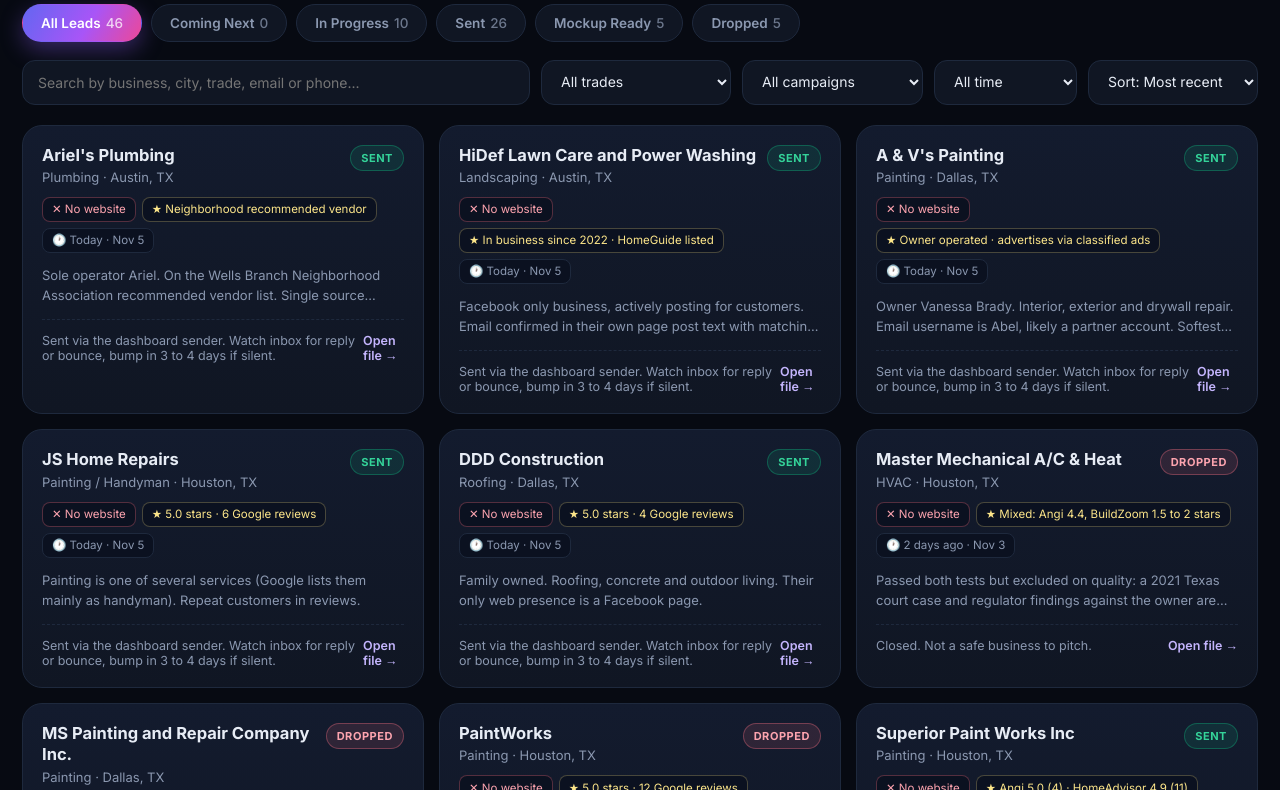
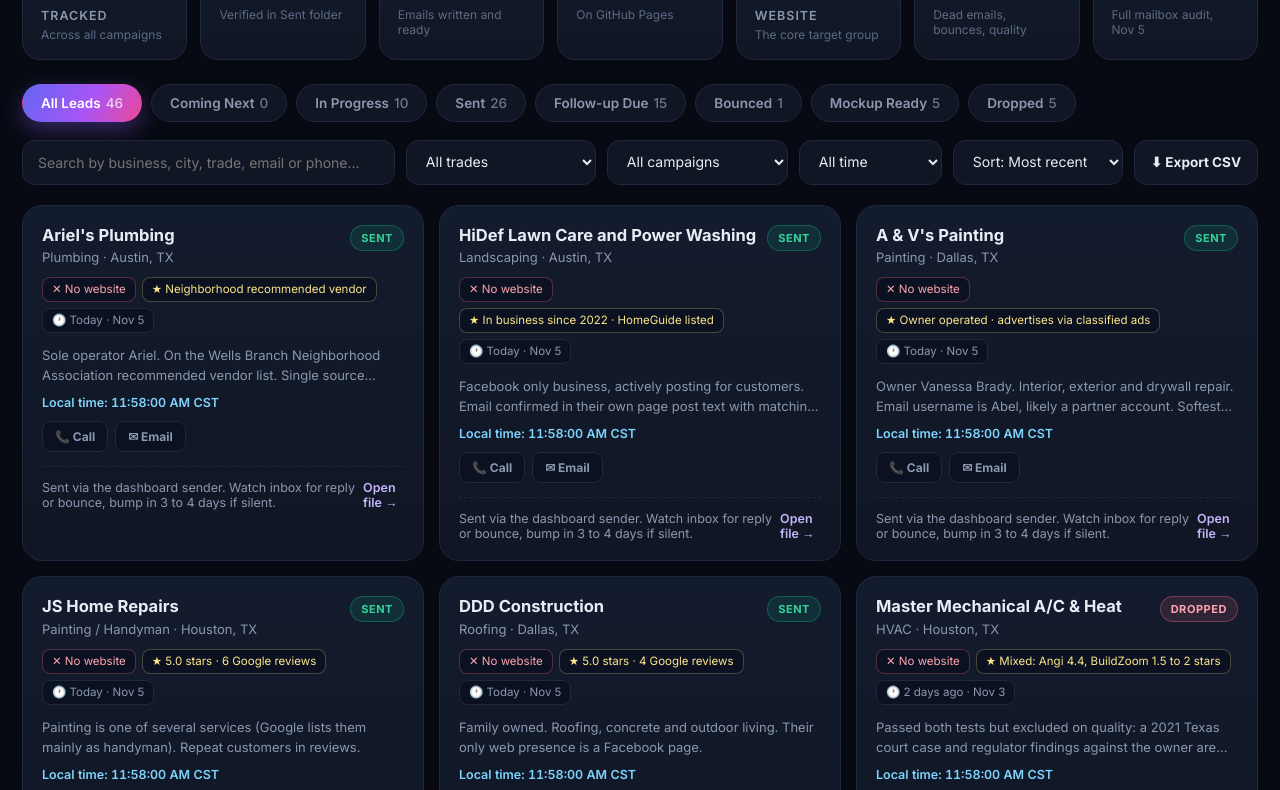
Before and after one commit to hassanzahhid00/business-mockups, a plain HTML site: page dashboard.html in a window 1280 px wide. Shown: the part 490-1280 px from the top of the page. Drawn offline with Linux system fonts and the light colour scheme.

Commit message:
Portal upgrade: per-lead local time, Bounced and Follow-up Due tabs, quick actions, CSV export, progress bar

```diff
--- a/dashboard.html
+++ b/dashboard.html
@@ -98,6 +98,16 @@ a.soc:hover{border-color:var(--vio)}
 .clk .tm2{font-family:Sora,sans-serif;font-size:16.5px;font-weight:700;font-variant-numeric:tabular-nums;margin-top:3px;white-space:nowrap}
 .clk .tm2 small{font-size:10px;color:var(--mut);font-weight:700}
 .clk .cy{font-size:11px;color:var(--mut2);margin-top:2px;white-space:nowrap;overflow:hidden;text-overflow:ellipsis}
+.progwrap{margin:0 0 20px;background:linear-gradient(180deg,var(--card2),var(--card));border:1px solid var(--line);border-radius:15px;padding:13px 16px}
+.progbar{height:9px;border-radius:99px;background:#0b1120;overflow:hidden}
+.progfill{height:100%;width:0;background:var(--grad);border-radius:99px;transition:width .8s ease}
+.proglab{font-size:12.5px;color:var(--mut);margin-top:8px}
+.ltime{font-size:12.5px;color:#7dd3fc;font-variant-numeric:tabular-nums;margin-top:10px;font-weight:600}
+.acts{display:flex;gap:7px;margin-top:11px;flex-wrap:wrap}
+.act{font-size:12px;font-weight:700;padding:7px 12px;border-radius:9px;background:#0b1120;border:1px solid var(--line);color:var(--mut);text-decoration:none;transition:.15s}
+.act:hover{color:var(--txt);border-color:var(--ind)}
+.csvbtn{background:var(--card);border:1px solid var(--line);color:var(--txt);border-radius:13px;padding:12px 16px;font-size:13.5px;font-weight:700;cursor:pointer;font-family:Inter,sans-serif}
+.csvbtn:hover{border-color:var(--ind)}
 footer{margin-top:44px;text-align:center;color:var(--mut2);font-size:12.5px;line-height:1.7}
 @media(max-width:560px){.sheet{padding:21px}.kv{grid-template-columns:1fr 1fr}}
 </style>
@@ -117,6 +127,8 @@ footer{margin-top:44px;text-align:center;color:var(--mut2);font-size:12.5px;line
 
   <section class="clockbar" id="clockbar"></section>
 
+  <div class="progwrap"><div class="progbar"><div class="progfill" id="progfill"></div></div><div class="proglab" id="proglab">Pipeline progress</div></div>
+
   <section class="stats" id="stats"></section>
 
   <nav class="tabs" id="tabs"></nav>
@@ -127,6 +139,7 @@ footer{margin-top:44px;text-align:center;color:var(--mut2);font-size:12.5px;line
     <select id="campSel"><option value="">All campaigns</option></select>
     <select id="recSel"><option value="">All time</option><option value="1">Last 24 hours</option><option value="3">Last 3 days</option><option value="7">Last 7 days</option><option value="30">Last 30 days</option></select>
     <select id="sortSel"><option value="recent">Sort: Most recent</option><option value="oldest">Sort: Oldest first</option><option value="name">Sort: Name A to Z</option><option value="rating">Sort: Top rated</option></select>
+    <button class="csvbtn" id="csvBtn" type="button">⬇ Export CSV</button>
   </div>
 
   <main class="grid" id="grid"></main>
@@ -422,12 +435,22 @@ function relLabel(dt){
   return nice+', '+d.getFullYear();
 }
 function ratingNum(l){const m=(l.r||'').match(/(\d+(?:\.\d+)?)/);return m?parseFloat(m[1]):-1;}
+function tzOf(l){const m=(l.c||'').match(/,\s*([A-Z]{2})\b/);const st=m?m[1]:'TX';if(st==='CA')return 'America/Los_Angeles';if(st==='AZ')return 'America/Phoenix';if(st==='NY'||st==='FL'||st==='GA'||st==='NC'||st==='SC'||st==='VA'||st==='OH'||st==='PA')return 'America/New_York';return 'America/Chicago';}
+function ageDays(l){if(!l.dt)return 9999;const t=new Date();t.setHours(0,0,0,0);return Math.round((t-new Date(l.dt+'T00:00:00'))/86400000);}
+function isDue(l){if(l.bounce)return false;if(l.st==='sent')return ageDays(l)>=3;if(l.st==='inprogress')return ageDays(l)>=7;return false;}
 const grid=document.getElementById('grid'),tabsEl=document.getElementById('tabs'),statsEl=document.getElementById('stats');
 const q=document.getElementById('q'),tradeSel=document.getElementById('tradeSel'),campSel=document.getElementById('campSel'),recSel=document.getElementById('recSel'),sortSel=document.getElementById('sortSel');
 let curTab='all';
 function buildChrome(){
 const counts={all:LEADS.length};Object.keys(STATUS).forEach(k=>counts[k]=LEADS.filter(l=>l.st===k).length);
+counts.due=LEADS.filter(isDue).length;
+counts.bounced=LEADS.filter(l=>l.bounce).length;
 const mockCount=LEADS.filter(l=>l.mock).length;
+const contacted=counts.sent+counts.inprogress;
+const pct=Math.round(contacted/LEADS.length*100);
+const pf=document.getElementById('progfill'),pl=document.getElementById('proglab');
+if(pf)pf.style.width=pct+'%';
+if(pl)pl.textContent='Pipeline: '+contacted+' of '+LEADS.length+' leads contacted ('+pct+'%) · '+counts.due+' follow-ups due · '+counts.bounced+' bounced';
 statsEl.innerHTML=
  '<div class="stat"><b>'+LEADS.length+'</b><span>Total leads tracked</span><small>Across all campaigns</small></div>'+
  '<div class="stat"><b>'+counts.sent+'</b><span>Emails sent</span><small>Verified in Sent folder</small></div>'+
@@ -436,7 +459,7 @@ statsEl.innerHTML=
  '<div class="stat"><b>'+LEADS.filter(l=>l.web.s==='none'||l.web.s==='lapsed').length+'</b><span>Without a website</span><small>The core target group</small></div>'+
  '<div class="stat"><b>'+counts.dropped+'</b><span>Dropped</span><small>Dead emails, bounces, quality</small></div>'+
  '<div class="stat"><b>'+LEADS.filter(l=>l.bounce).length+'</b><span>Bounced emails</span><small>Full mailbox audit, Nov 5</small></div>';
-const tabDefs=[['all','All Leads'],['queued','Coming Next'],['inprogress','In Progress'],['sent','Sent'],['mockup','Mockup Ready'],['dropped','Dropped']];
+const tabDefs=[['all','All Leads'],['queued','Coming Next'],['inprogress','In Progress'],['sent','Sent'],['due','Follow-up Due'],['bounced','Bounced'],['mockup','Mockup Ready'],['dropped','Dropped']];
 tabsEl.innerHTML=tabDefs.map(d=>'<button class="tab'+(d[0]===curTab?' on':'')+'" data-tab="'+d[0]+'">'+d[1]+'<span class="cnt">'+counts[d[0]]+'</span></button>').join('');
 }
 tabsEl.addEventListener('click',e=>{const b=e.target.closest('.tab');if(!b)return;curTab=b.dataset.tab;document.querySelectorAll('.tab').forEach(t=>t.classList.toggle('on',t===b));render();});
@@ -448,7 +471,9 @@ function esc(s){return (s||'').replace(/&/g,'&amp;').replace(/</g,'&lt;');}
 function render(){
   const term=q.value.toLowerCase();
   const list=LEADS.filter(l=>{
-    if(curTab!=='all'&&l.st!==curTab)return false;
+    if(curTab==='due'){if(!isDue(l))return false;}
+    else if(curTab==='bounced'){if(!l.bounce)return false;}
+    else if(curTab!=='all'&&l.st!==curTab)return false;
     if(tradeSel.value&&l.t!==tradeSel.value)return false;
     if(campSel.value&&l.camp!==campSel.value)return false;
     if(term){const hay=(l.n+' '+l.t+' '+l.c+' '+l.em+' '+l.ph+' '+l.camp).toLowerCase();if(!hay.includes(term))return false;}
@@ -463,9 +488,15 @@ function render(){
     return (a.dt||'')<(b.dt||'')?1:-1;
   });
   if(!list.length){grid.innerHTML='<div class="empty">No leads match this view. Try another tab or clear the search.</div>';return;}
-  grid.innerHTML=list.map(l=>{const i=LEADS.indexOf(l);return '<article class="lead" data-i="'+i+'"><div class="row1"><div><h3>'+esc(l.n)+'</h3><div class="meta">'+esc(l.t)+' · '+esc(l.c)+'</div></div><span class="badge '+STATUS[l.st].cls+'">'+STATUS[l.st].label+'</span></div><div class="chips">'+webChip(l)+(l.bounce?'<span class="chip" style="color:#fda4af;border-color:rgba(251,113,133,.5)">↩ Bounced</span>':'')+(l.r?'<span class="chip rate">★ '+esc(l.r)+'</span>':'')+(l.mock?'<span class="chip">🖥 Live mockup</span>':'')+(l.dt?'<span class="chip">🕐 '+relLabel(l.dt)+'</span>':'')+'</div><p class="note">'+esc(l.note)+'</p><div class="foot"><span class="nx">'+esc(l.next||'')+'</span><span class="open">Open file →</span></div></article>';}).join('');
+  grid.innerHTML=list.map(l=>{const i=LEADS.indexOf(l);return '<article class="lead" data-i="'+i+'"><div class="row1"><div><h3>'+esc(l.n)+'</h3><div class="meta">'+esc(l.t)+' · '+esc(l.c)+'</div></div><span class="badge '+STATUS[l.st].cls+'">'+STATUS[l.st].label+'</span></div><div class="chips">'+webChip(l)+(l.bounce?'<span class="chip" style="color:#fda4af;border-color:rgba(251,113,133,.5)">↩ Bounced</span>':'')+(l.r?'<span class="chip rate">★ '+esc(l.r)+'</span>':'')+(l.mock?'<span class="chip">🖥 Live mockup</span>':'')+(l.dt?'<span class="chip">🕐 '+relLabel(l.dt)+'</span>':'')+'</div><p class="note">'+esc(l.note)+'</p><div class="ltime" data-tz="'+tzOf(l)+'">Local time: --</div><div class="acts">'+(l.ph?'<a class="act" href="tel:'+esc(l.ph.replace(/[^+\d]/g,''))+'">📞 Call</a>':'')+(l.em&&l.em.includes('@')?'<a class="act" href="mailto:'+esc(l.em)+'">✉ Email</a>':'')+(l.web.u?'<a class="act" href="'+l.web.u+'" target="_blank" rel="noopener">🌐 Website</a>':'')+(l.mock?'<a class="act" href="'+l.mock+'" target="_blank" rel="noopener">🖥 Mockup</a>':'')+'</div><div class="foot"><span class="nx">'+esc(l.next||'')+'</span><span class="open">Open file →</span></div></article>';}).join('');
 }
-grid.addEventListener('click',e=>{const card=e.target.closest('.lead');if(card)openLead(+card.dataset.i);});
+grid.addEventListener('click',e=>{if(e.target.closest('a'))return;const card=e.target.closest('.lead');if(card)openLead(+card.dataset.i);});
+document.getElementById('csvBtn').addEventListener('click',()=>{
+  const rows=[['Business','Trade','City','Phone','Email','Website status','Status','Last activity','Bounced','Bounce reason']];
+  LEADS.forEach(l=>rows.push([l.n,l.t,l.c,l.ph||'',l.em,l.web.s==='none'?'No website':(l.web.s==='lapsed'?'Website lapsed':'Has website'),STATUS[l.st].label,l.dt||'',l.bounce?l.bounce.date:'',l.bounce?l.bounce.reason:'']));
+  const csv=rows.map(r=>r.map(v=>'"'+String(v).replace(/"/g,'""')+'"').join(',')).join('\n');
+  const a=document.createElement('a');a.href=URL.createObjectURL(new Blob([csv],{type:'text/csv'}));a.download='leads-export.csv';a.click();URL.revokeObjectURL(a.href);
+});
 const modal=document.getElementById('modal'),sheet=document.getElementById('sheet');
 function openLead(i){
   const l=LEADS[i];
@@ -480,6 +511,7 @@ function openLead(i){
    '<div><span>Phone</span><b>'+esc(l.ph||'Not captured')+'</b></div>'+
    '<div><span>Address</span><b>'+esc(l.ad||'Not captured')+'</b></div>'+
    '<div><span>Website status</span><b>'+webVal+'</b>'+webLink+'</div>'+
+   '<div><span>Client local time</span><b class="ltime" data-tz="'+tzOf(l)+'">--</b></div>'+
    '<div><span>Reputation</span><b>'+esc(l.r||'Not captured')+'</b></div>'+
    '<div><span>Status</span><b>'+STATUS[l.st].label+'</b></div></div>'+
    '<div style="font-size:11px;text-transform:uppercase;letter-spacing:.07em;color:var(--mut2);font-weight:700;margin-bottom:7px">Platforms and profiles</div><div class="socs">'+socs+'</div>'+
@@ -541,7 +573,16 @@ loadStatuses().then(()=>{buildChrome();render();});
       document.getElementById('cdt'+i).textContent=fmts[i].d.format(now);
     });
   }
-  upd();setInterval(upd,500);
+  const ltFmt={};
+  function updLocal(){
+    document.querySelectorAll('.ltime').forEach(elm=>{
+      const tz=elm.getAttribute('data-tz')||'America/Chicago';
+      if(!ltFmt[tz])ltFmt[tz]=new Intl.DateTimeFormat('en-US',{timeZone:tz,hour:'numeric',minute:'2-digit',second:'2-digit',hour12:true,timeZoneName:'short'});
+      const txt=ltFmt[tz].format(new Date());
+      elm.textContent=(elm.tagName==='DIV'?'Local time: ':'')+txt;
+    });
+  }
+  upd();updLocal();setInterval(()=>{upd();updLocal();},500);
 })();
 </script>
 </body>
```
